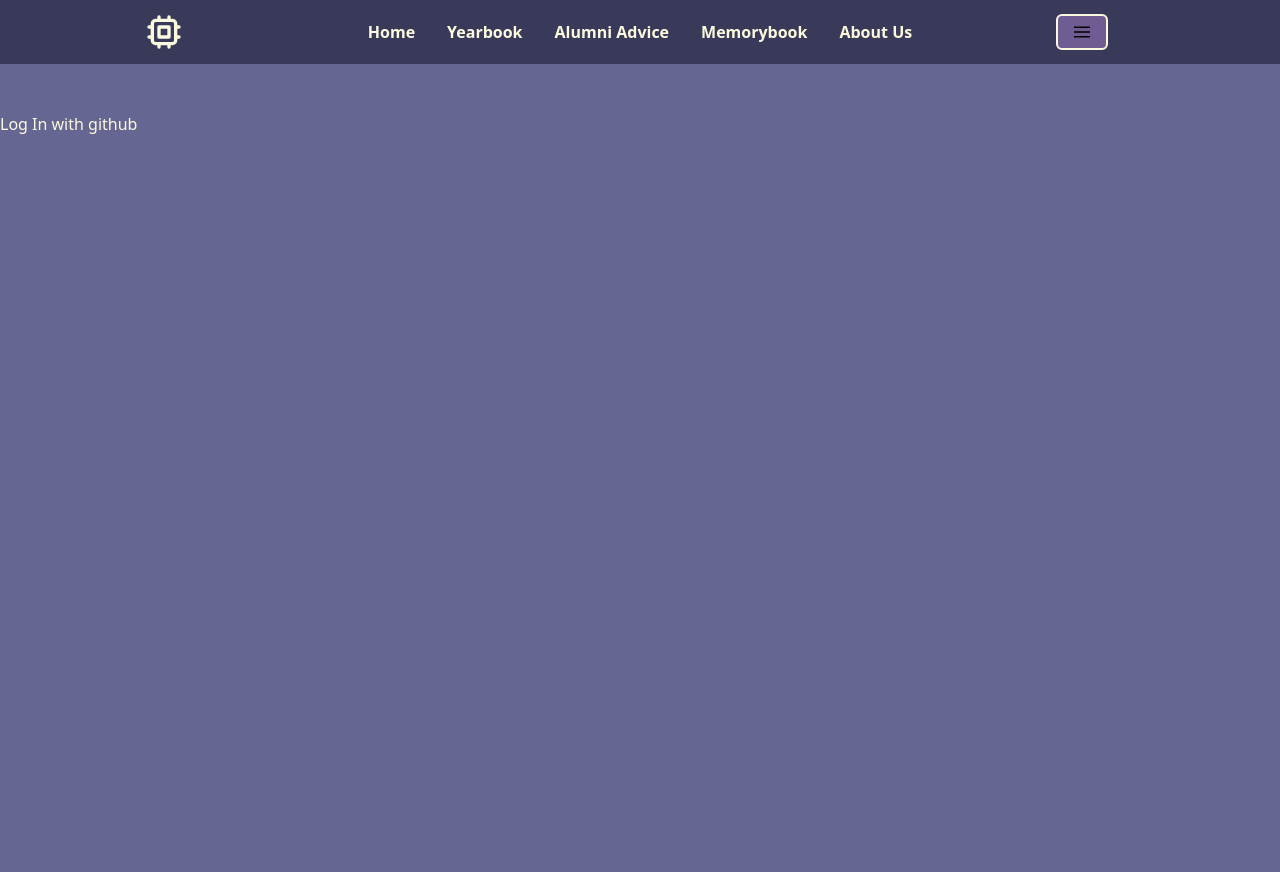
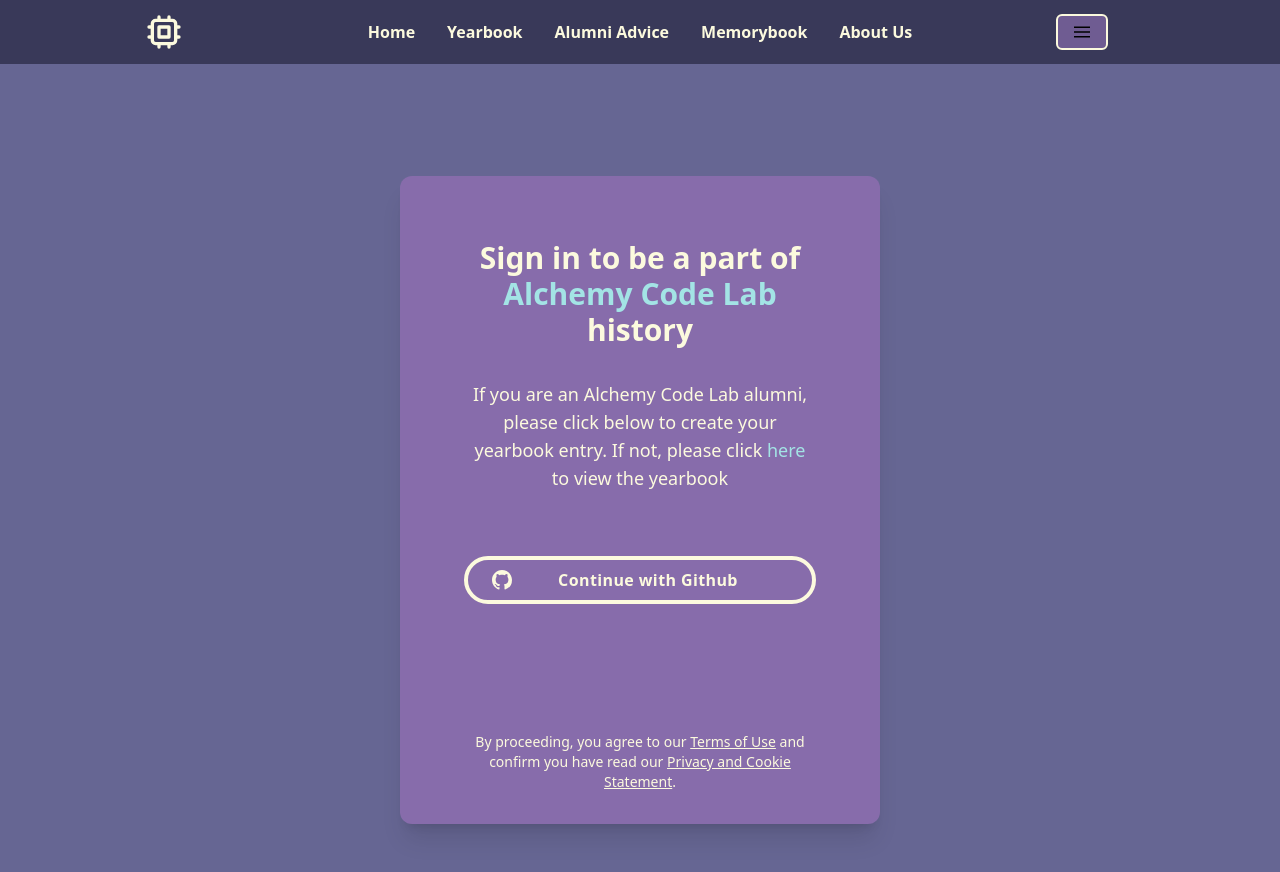
Before and after one commit to alchemy-yearbook-app/front-end, a React app: page /sign-in in a window 1280 px wide. Shown: the top 872 px of the page. Built offline with nearby package versions, Linux system fonts and the light colour scheme; no server answers.

Commit message:
moved authform component into view

```diff
--- a/src/views/Auth/Auth.jsx
+++ b/src/views/Auth/Auth.jsx
@@ -19,13 +19,63 @@ export default function Auth() {
 
   return (
     <>
-      <div className="bg-darkpurple text-white h-screen w-full">
-        {/* <a href="https://alchemy-yearbook-app-2.herokuapp.com/api/v1/github/login">
-          Login with github
-        </a> */}
-        <button onClick={handleClick}>Log In with github</button>
+      <div className="relative py-16 text-white">
+        <div className="relative container m-auto px-6 text-gray-500 md:px-12 xl:px-40">
+          <div className="m-auto md:w-8/12 lg:w-6/12 xl:w-6/12">
+            <div className="rounded-xl bg-purple shadow-xl">
+              <div className="p-6 sm:p-16">
+                <div className="space-y-4">
+                  <h2 className="mb-8 text-3xl text-cyan-900 font-bold flex flex-col text-center">
+                    <span>Sign in to be a part of </span>
+                    <span className="text-teal">Alchemy Code Lab</span> history
+                  </h2>
+                </div>
+                <div className="text-white text-center text-lg">
+                  If you are an Alchemy Code Lab alumni, please click below to
+                  create your yearbook entry. If not, please click{' '}
+                  <span className="text-teal">here</span> to view the yearbook
+                </div>
+                <div className="mt-16 grid space-y-4">
+                  <button
+                    onClick={handleClick}
+                    className="group h-12 px-6 border-4 border-gray-300 rounded-full transition duration-300 hover:border-darkteal focus:bg-darkteal active:bg-darkteal"
+                  >
+                    <div className="relative flex items-center space-x-4 justify-center">
+                      <svg
+                        xmlns="http://www.w3.org/2000/svg"
+                        fill="currentColor"
+                        className="absolute left-0 w-5 text-white"
+                        viewBox="0 0 16 16"
+                      >
+                        <path d="M8 0C3.58 0 0 3.58 0 8c0 3.54 2.29 6.53 5.47 7.59.4.07.55-.17.55-.38 0-.19-.01-.82-.01-1.49-2.01.37-2.53-.49-2.69-.94-.09-.23-.48-.94-.82-1.13-.28-.15-.68-.52-.01-.53.63-.01 1.08.58 1.23.82.72 1.21 1.87.87 2.33.66.07-.52.28-.87.51-1.07-1.78-.2-3.64-.89-3.64-3.95 0-.87.31-1.59.82-2.15-.08-.2-.36-1.02.08-2.12 0 0 .67-.21 2.2.82.64-.18 1.32-.27 2-.27.68 0 1.36.09 2 .27 1.53-1.04 2.2-.82 2.2-.82.44 1.1.16 1.92.08 2.12.51.56.82 1.27.82 2.15 0 3.07-1.87 3.75-3.65 3.95.29.25.54.73.54 1.48 0 1.07-.01 1.93-.01 2.2 0 .21.15.46.55.38A8.012 8.012 0 0 0 16 8c0-4.42-3.58-8-8-8z" />
+                      </svg>
+                      <div
+                        href="https://localhost:7891/api/v1/github/login"
+                        className="block w-max font-semibold tracking-wide text-gray-700 text-md transition duration-300 group-hover:text-white sm:text-base"
+                      >
+                        Continue with Github
+                      </div>
+                    </div>
+                  </button>
+                </div>
 
-        {/* <AuthForm /> */}
+                <div className="mt-32 space-y-4 text-gray-600 text-center sm:-mb-8">
+                  <p className="text-sm">
+                    By proceeding, you agree to our{' '}
+                    <a href="#" className="underline">
+                      Terms of Use
+                    </a>{' '}
+                    and confirm you have read our{' '}
+                    <a href="#" className="underline">
+                      Privacy and Cookie Statement
+                    </a>
+                    .
+                  </p>
+                </div>
+              </div>
+            </div>
+          </div>
+        </div>
       </div>
     </>
   );
```
Also changed, not shown: src/components/Authform/Authform.jsx (deleted, +0 -67 lines).
